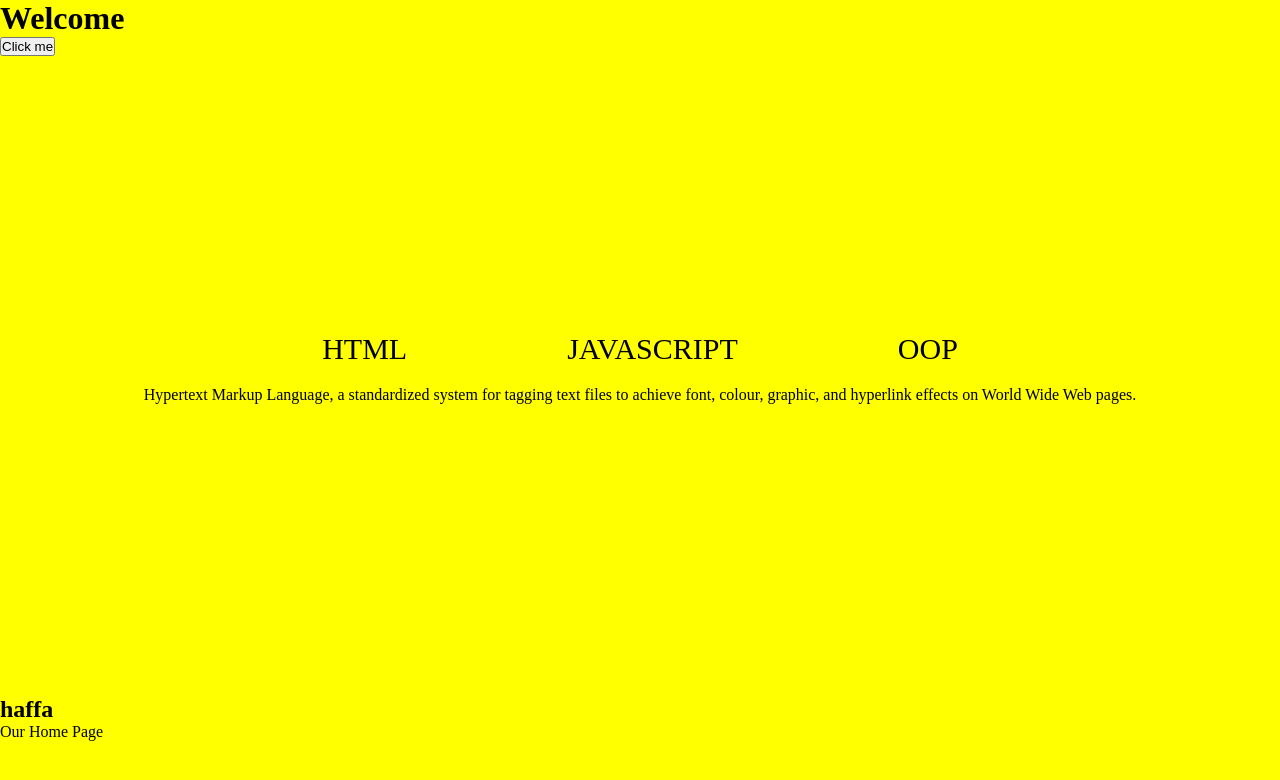
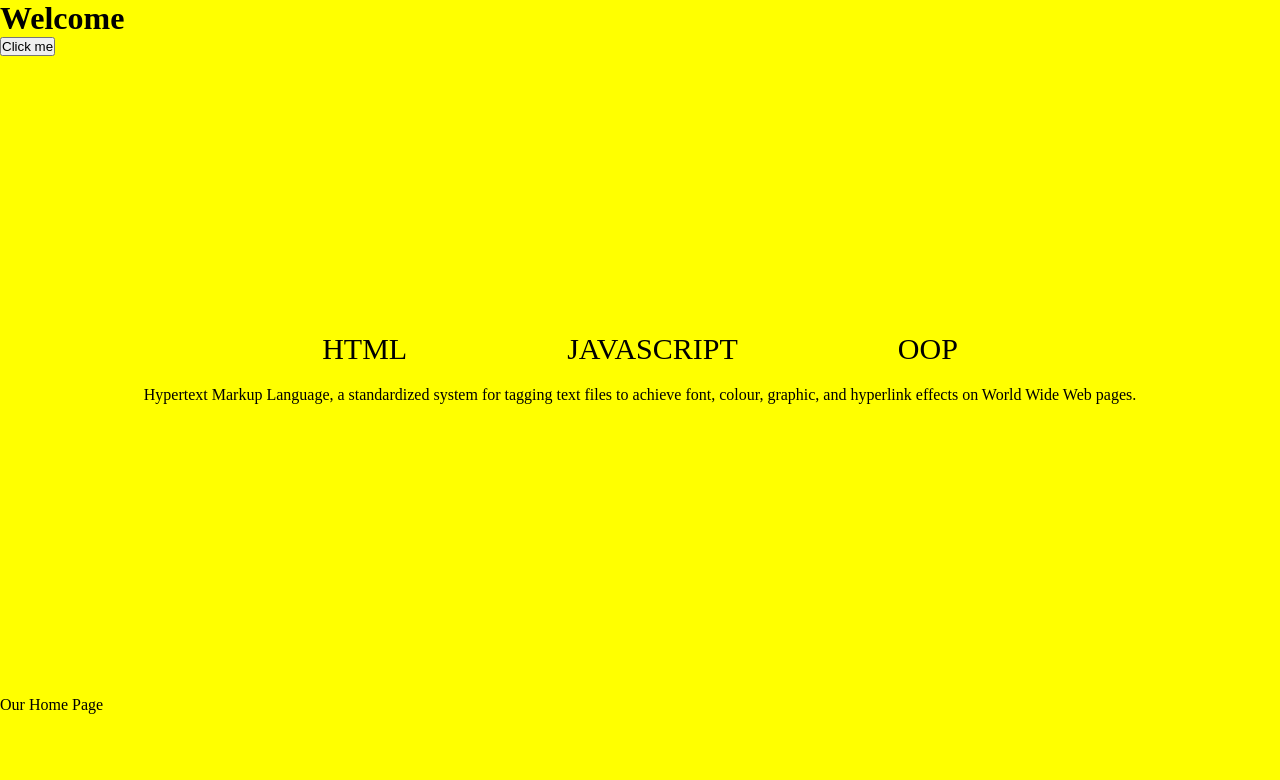
Before and after one commit to abdulsalammubarak38/gitclass, a plain HTML site: page index.html in a window 1280 px wide. Drawn offline with Linux system fonts and the light colour scheme.

Commit message:
index.html modified

```diff
--- a/index.html
+++ b/index.html
@@ -47,7 +47,7 @@
       </div>
     </div>
 
-    <h2>haffa</h2>
+
 
     <script src="/main.js"></script>
   </body>
```
